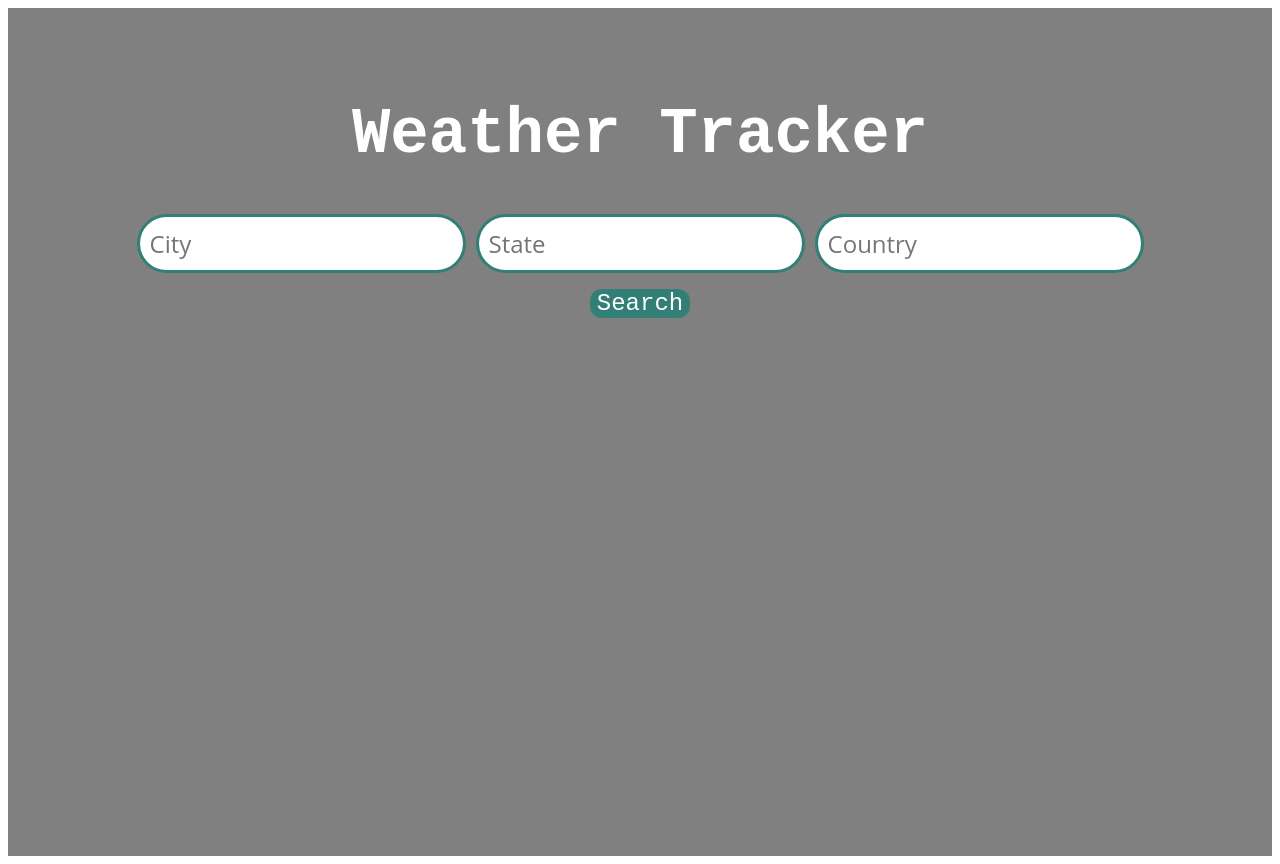
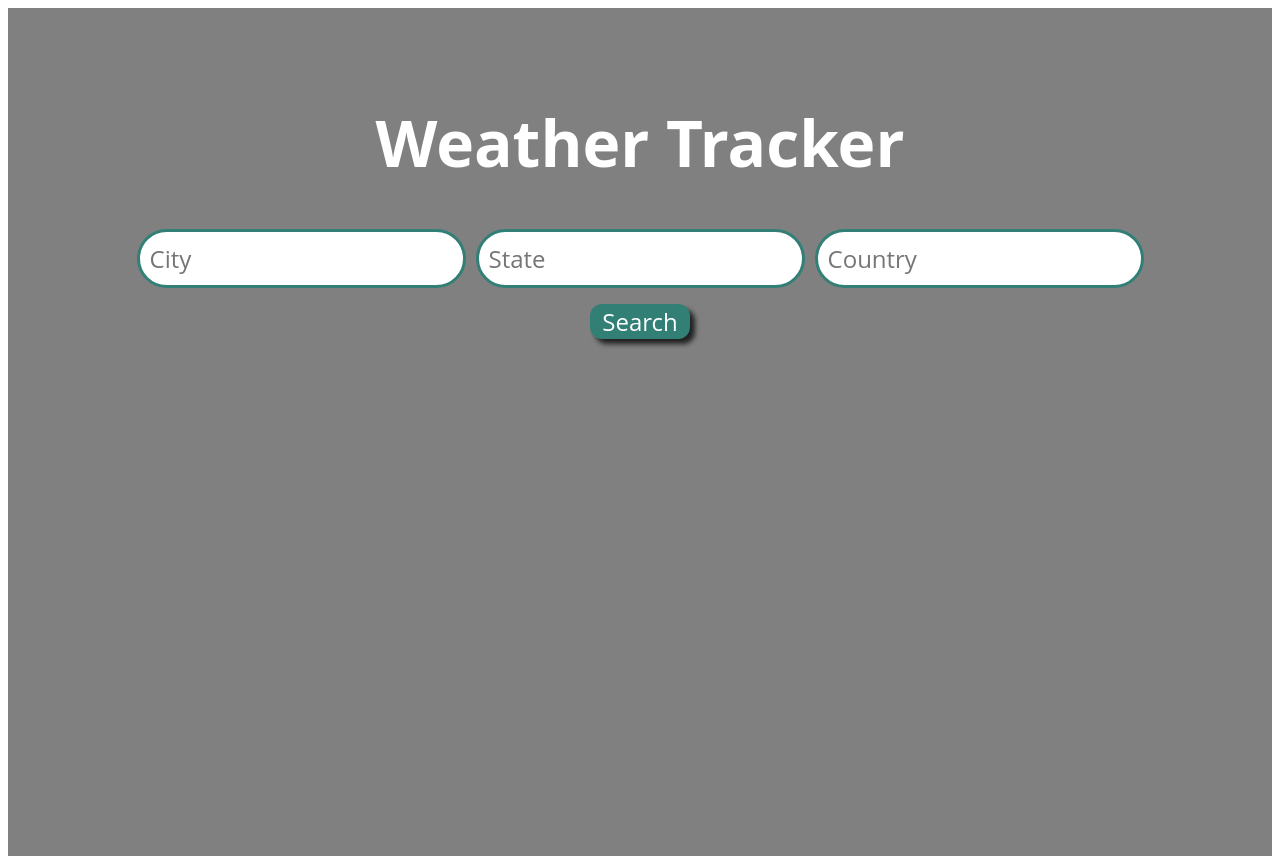
Before and after one commit to Karston02/weather-app, a Flask app: page / in a window 1280 px wide. Run offline with Flask 3, Linux system fonts and the light colour scheme.

Commit message:
fixed fonts

```diff
--- a/static/styles/styles.css
+++ b/static/styles/styles.css
@@ -23,7 +23,7 @@ p {
 
 .header {
     font-size: 4rem;
-    font-family:'Courier New', Courier, monospace;
+    font-family:'open sans', sans-serif;
 }
 
 .input-container {
@@ -63,12 +63,14 @@ p {
     margin-top: 2vh;
     align-self: center;
     font-size: 1.5rem;
-    font-family:'Courier New', Courier, monospace;
+    font-family:'open sans', sans-serif;
     background-color: #327f76;
+    border: 2px solid #09322d;
     color: white;
     border-radius: 12px;
     border: none;
     cursor: pointer;
+    box-shadow: 5px 5px 5px 0px rgba(0,0,0,0.75);
 }
 
 .weather-container {
@@ -95,6 +97,8 @@ p {
     padding-left: 35px;
     padding-right: 35px;
     margin: 0;
+    border: 2px solid #09322d;
+    border-bottom: none;
 }
 
 .city-name-container h2 {
@@ -126,6 +130,8 @@ p {
     flex-direction: column;
     justify-content: center;
     text-align: center;
+    border: 2px solid #09322d;
+    border-top: none;
 }
 
 .weather-info p {
```
